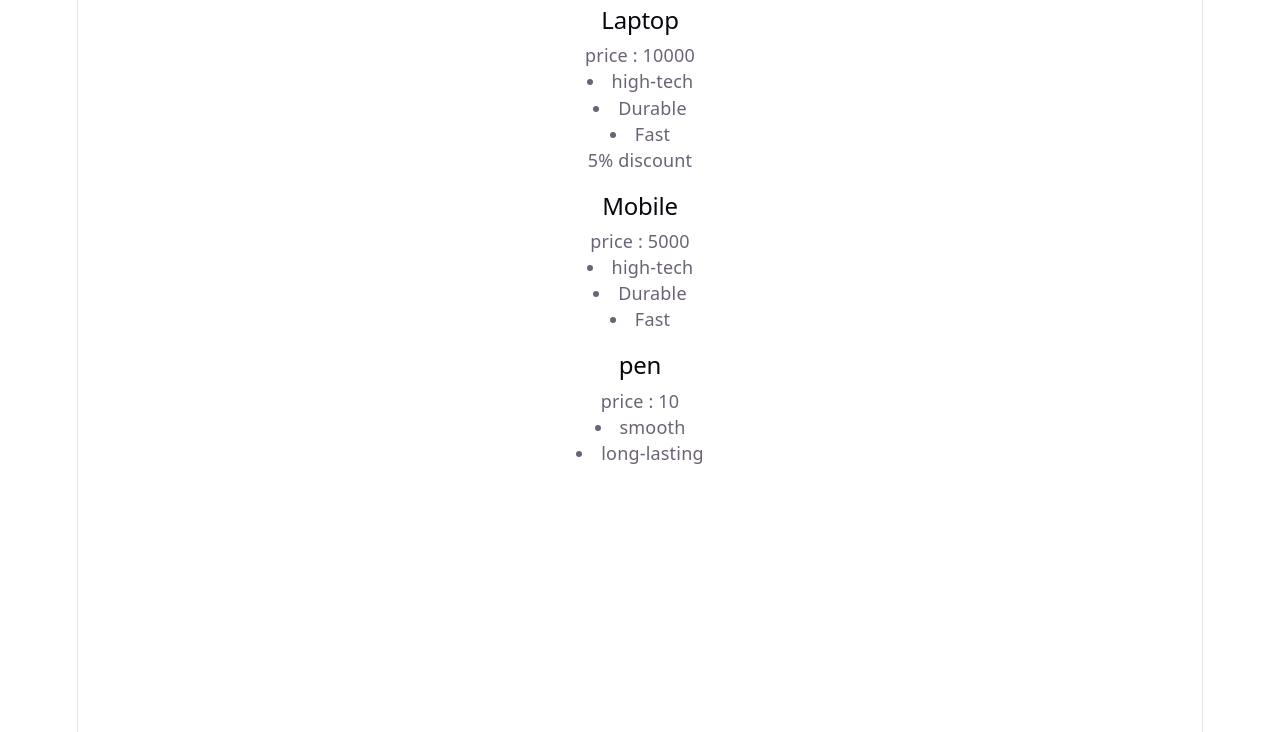
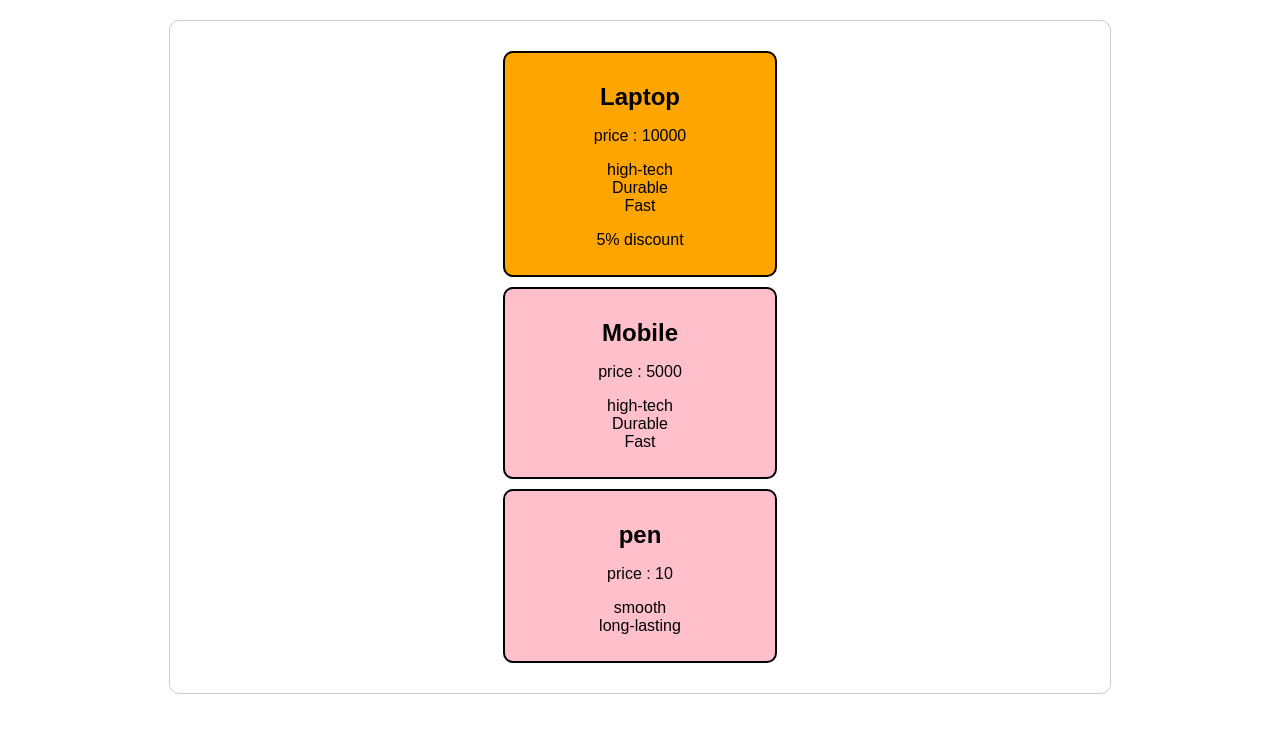
Before and after one commit to tusharvaidya0303/Web_Development_Learning, a React (Vite) app in the folder 13_React/basic_react_app/: page / in a window 1280 px wide. Shown: the top 732 px of the page. Built offline with nearby package versions, Linux system fonts and the light colour scheme.

Commit message:
Dynamic Styling in React

```diff
--- a/13_React/basic_react_app/src/Product.css
+++ b/13_React/basic_react_app/src/Product.css
@@ -1,6 +1,9 @@
 .Product{
-    border: 1px solid white;
-    border-radius: 24px;
-    margin-bottom: 7px;
-    padding: 5px 0 5px 0;
+  border: 2px solid black;
+  border-radius: 10px;
+  padding: 10px;
+  margin: 10px;
+  width: 250px;
+  text-align: center;
+  list-style: none;
 }
--- a/13_React/basic_react_app/src/Product.jsx
+++ b/13_React/basic_react_app/src/Product.jsx
@@ -2,12 +2,14 @@ import "./Product.css";
 function Product({title, price, features}) {
   //price = 1 becomes default price if not passed
   // let list = features.map((feature) => <li>{feature}</li>);
+  let isDiscount = price >= 10000;
+  let styles = { backgroundColor: isDiscount ?"orange" : "pink" };
   return (
-    <div className="Product">
+    <div className="Product" style={styles}>
       <h2>{title}</h2>
       <p>price : {price}</p>
       <p>{features.map((feature) => <li>{feature}</li>)}</p>
-      {price >=10000 && <p>5% discount</p>}
+      {isDiscount && <p>5% discount</p>}
       {/* //{price >=10000 ? <p>5% discount</p> : null} */}
     </div>
   );
--- a/13_React/basic_react_app/src/index.css
+++ b/13_React/basic_react_app/src/index.css
@@ -1,111 +1,77 @@
-:root {
-  --text: #6b6375;
-  --text-h: #08060d;
-  --bg: #fff;
-  --border: #e5e4e7;
-  --code-bg: #f4f3ec;
-  --accent: #aa3bff;
-  --accent-bg: rgba(170, 59, 255, 0.1);
-  --accent-border: rgba(170, 59, 255, 0.5);
-  --social-bg: rgba(244, 243, 236, 0.5);
-  --shadow:
-    rgba(0, 0, 0, 0.1) 0 10px 15px -3px, rgba(0, 0, 0, 0.05) 0 4px 6px -2px;
+/* Reset */
+body {
+  margin: 0;
+  font-family: Arial, sans-serif;
 
-  --sans: system-ui, 'Segoe UI', Roboto, sans-serif;
-  --heading: system-ui, 'Segoe UI', Roboto, sans-serif;
-  --mono: ui-monospace, Consolas, monospace;
-
-  font: 18px/145% var(--sans);
-  letter-spacing: 0.18px;
-  color-scheme: light dark;
-  color: var(--text);
-  background: var(--bg);
-  font-synthesis: none;
-  text-rendering: optimizeLegibility;
-  -webkit-font-smoothing: antialiased;
-  -moz-osx-font-smoothing: grayscale;
-
-  @media (max-width: 1024px) {
-    font-size: 16px;
-  }
 }
 
-@media (prefers-color-scheme: dark) {
-  :root {
-    --text: #9ca3af;
-    --text-h: #f3f4f6;
-    --bg: #16171d;
-    --border: #2e303a;
-    --code-bg: #1f2028;
-    --accent: #c084fc;
-    --accent-bg: rgba(192, 132, 252, 0.15);
-    --accent-border: rgba(192, 132, 252, 0.5);
-    --social-bg: rgba(47, 48, 58, 0.5);
-    --shadow:
-      rgba(0, 0, 0, 0.4) 0 10px 15px -3px, rgba(0, 0, 0, 0.25) 0 4px 6px -2px;
-  }
+/* Main container (keeps box + border) */
+#root {
+  max-width: 900px;
+  margin: 20px auto;
+  padding: 20px;
+  border: 1px solid #ccc;
+  border-radius: 10px;
+  text-align: center;
 
-  #social .button-icon {
-    filter: invert(1) brightness(2);
-  }
 }
 
-body {
-  margin: 0;
+/* 👉 ADD THIS: layout for products */
+#root > div {
+  display: flex;
+  flex-wrap: wrap;
+  justify-content: center;
+  gap: 20px;
+
 }
 
-#root {
-  width: 1126px;
-  max-width: 100%;
-  margin: 0 auto;
-  text-align: center;
-  border-inline: 1px solid var(--border);
-  min-height: 100svh;
-  display: flex;
-  flex-direction: column;
-  box-sizing: border-box;
+/* Headings */
+h1 {
+  font-size: 32px;
+  margin-bottom: 10px;
+
 }
 
-h1,
 h2 {
-  font-family: var(--heading);
-  font-weight: 500;
-  color: var(--text-h);
+  font-size: 24px;
+  margin-bottom: 8px;
 }
 
-h1 {
-  font-size: 56px;
-  letter-spacing: -1.68px;
-  margin: 32px 0;
-  @media (max-width: 1024px) {
-    font-size: 36px;
-    margin: 20px 0;
-  }
-}
-h2 {
-  font-size: 24px;
-  line-height: 118%;
-  letter-spacing: -0.24px;
-  margin: 0 0 8px;
-  @media (max-width: 1024px) {
-    font-size: 20px;
-  }
-}
+/* Text */
 p {
-  margin: 0;
+  font-size: 16px;
 }
 
-code,
-.counter {
-  font-family: var(--mono);
-  display: inline-flex;
-  border-radius: 4px;
-  color: var(--text-h);
+/* 👉 MODIFY THIS: make each card look separate */
+.card {
+  border: 2px solid #ddd;
+  border-radius: 10px;
+  padding: 15px;
+  margin: 10px;
+  width: 250px;         /* 👈 important */
+  text-align: center;
+
+
+}
+.ProductTab{
+  border: 2px solid #ddd;
+  border-radius: 10px;
+  padding: 15px;
+  margin: 10px;
+  width: 250px;
+  text-align: center;
 }
 
-code {
-  font-size: 15px;
-  line-height: 135%;
-  padding: 4px 8px;
-  background: var(--code-bg);
+/* Button (optional) */
+button {
+  padding: 8px 12px;
+  border: none;
+  background-color: #4caf50;
+  color: white;
+  border-radius: 5px;
+  cursor: pointer;
 }
+
+button:hover {
+  background-color: #45a049;
+}
```
